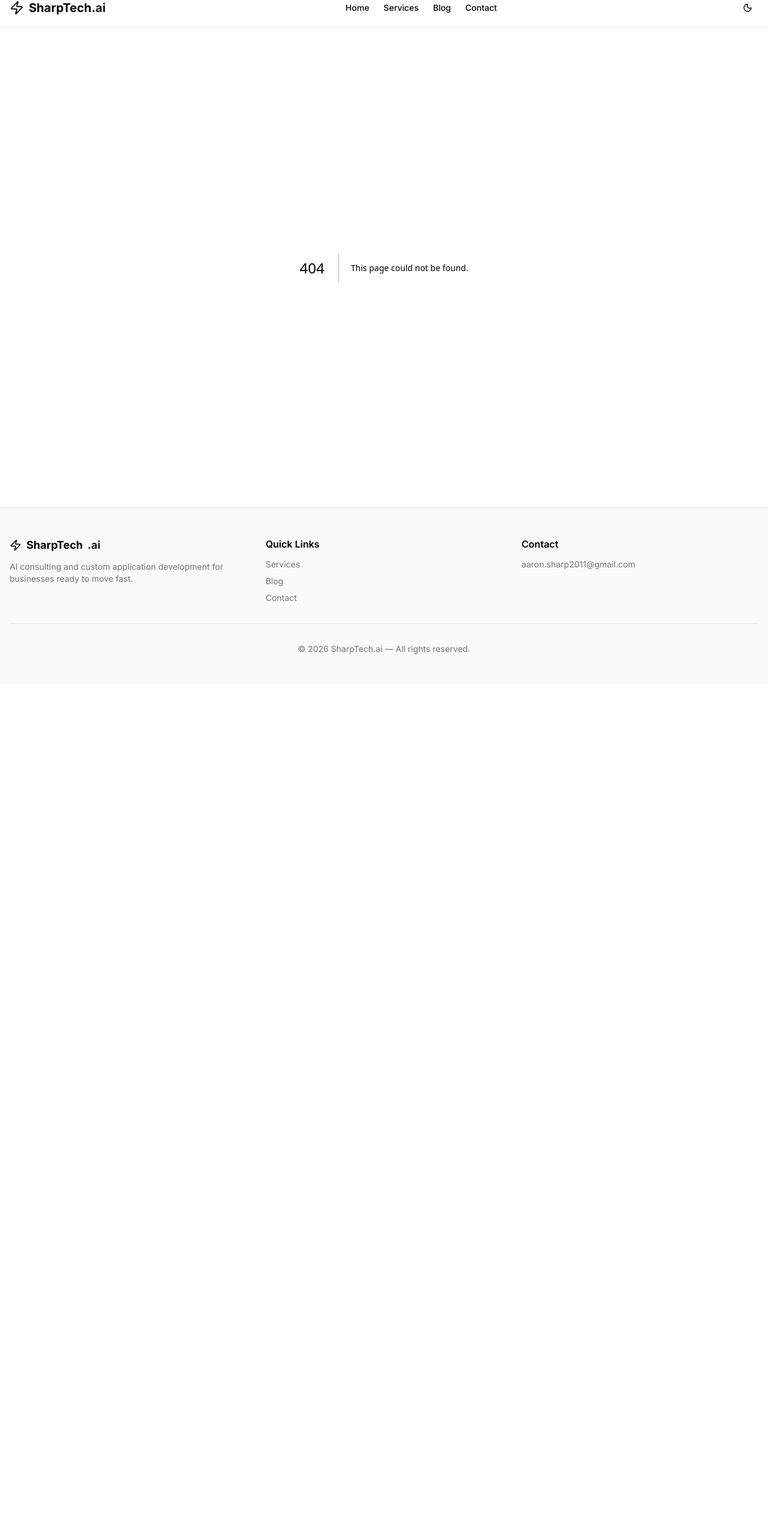
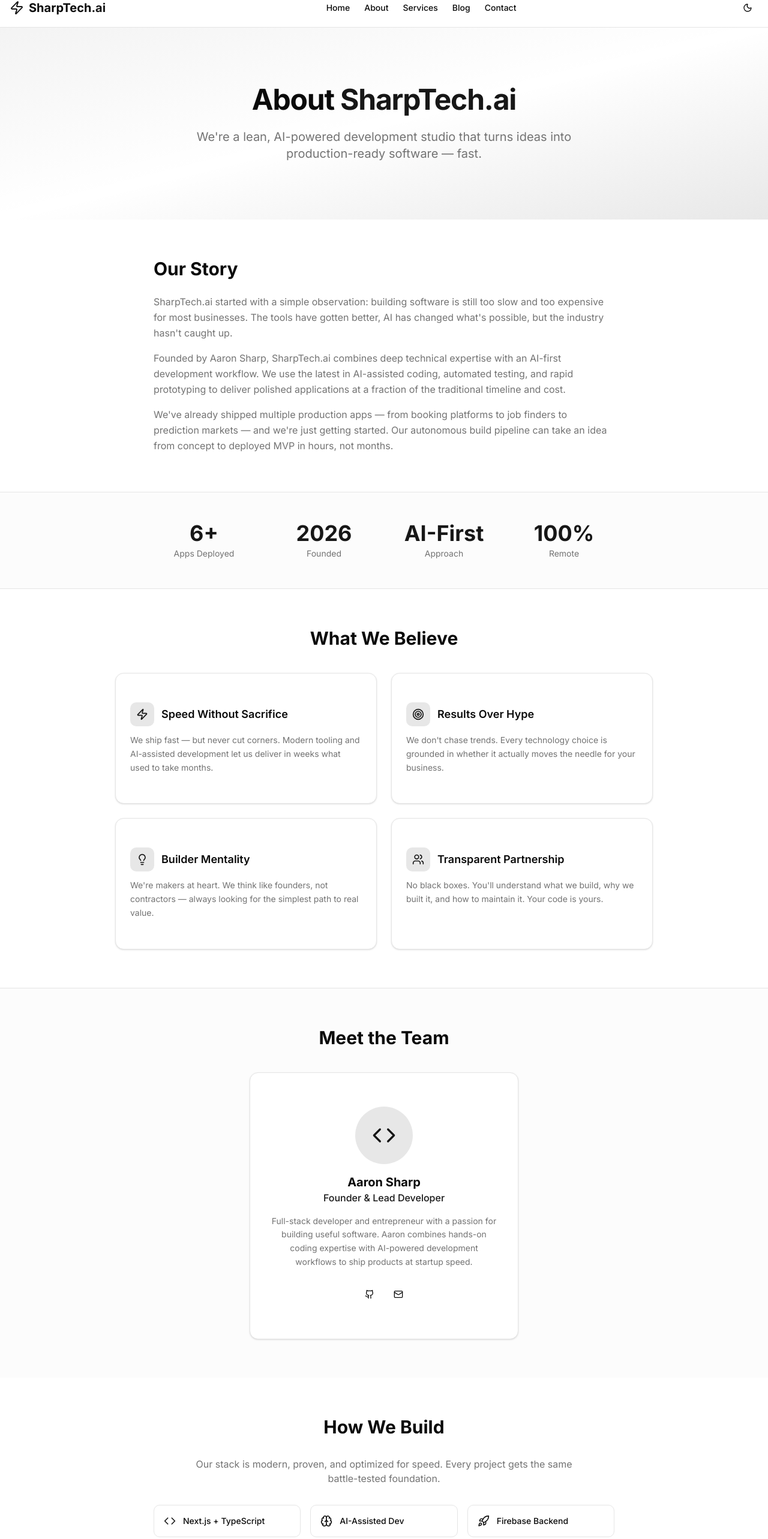
Before and after one commit to asharptechsolutions/sharptech-website, a Next.js app: page /sharptech-website/about in a window 1280 px wide. Before the commit this address had no page. Shown: the part 19-2585 px from the top of the page at 60% size. Before the commit the page ends 1159 px from the top, so only its background shows below. Built offline with nearby package versions, Linux system fonts and the light colour scheme.

Commit message:
fix: remove hardcoded basePath from all Link hrefs - Next.js auto-prepends basePath, causing double /sharptech-website/sharptech-website/ URLs and 404s on navigation

```diff
--- /dev/null
+++ b/src/app/about/page.tsx
@@ -0,0 +1,229 @@
+import { Card, CardContent } from "@/components/ui/card";
+import { Button } from "@/components/ui/button";
+import Link from "next/link";
+import {
+  Zap,
+  Target,
+  Lightbulb,
+  Users,
+  ArrowRight,
+  Code,
+  Brain,
+  Rocket,
+  Github,
+  Linkedin,
+  Mail,
+} from "lucide-react";
+
+const values = [
+  {
+    icon: Zap,
+    title: "Speed Without Sacrifice",
+    desc: "We ship fast — but never cut corners. Modern tooling and AI-assisted development let us deliver in weeks what used to take months.",
+  },
+  {
+    icon: Target,
+    title: "Results Over Hype",
+    desc: "We don't chase trends. Every technology choice is grounded in whether it actually moves the needle for your business.",
+  },
+  {
+    icon: Lightbulb,
+    title: "Builder Mentality",
+    desc: "We're makers at heart. We think like founders, not contractors — always looking for the simplest path to real value.",
+  },
+  {
+    icon: Users,
+    title: "Transparent Partnership",
+    desc: "No black boxes. You'll understand what we build, why we built it, and how to maintain it. Your code is yours.",
+  },
+];
+
+const milestones = [
+  { value: "6+", label: "Apps Deployed" },
+  { value: "2026", label: "Founded" },
+  { value: "AI-First", label: "Approach" },
+  { value: "100%", label: "Remote" },
+];
+
+export default function AboutPage() {
+  return (
+    <div>
+      {/* Hero */}
+      <section className="relative overflow-hidden">
+        <div className="absolute inset-0 bg-gradient-to-br from-primary/5 via-transparent to-primary/10" />
+        <div className="container mx-auto px-4 py-16 md:py-24 relative">
+          <div className="max-w-3xl mx-auto text-center space-y-6">
+            <h1 className="text-4xl md:text-5xl font-bold tracking-tight">
+              About <span className="text-primary">SharpTech.ai</span>
+            </h1>
+            <p className="text-lg md:text-xl text-muted-foreground max-w-2xl mx-auto">
+              We&apos;re a lean, AI-powered development studio that turns ideas into
+              production-ready software — fast.
+            </p>
+          </div>
+        </div>
+      </section>
+
+      {/* Story */}
+      <section className="container mx-auto px-4 py-16">
+        <div className="max-w-3xl mx-auto space-y-6">
+          <h2 className="text-2xl md:text-3xl font-bold">Our Story</h2>
+          <div className="space-y-4 text-muted-foreground leading-relaxed">
+            <p>
+              SharpTech.ai started with a simple observation: building software is
+              still too slow and too expensive for most businesses. The tools have
+              gotten better, AI has changed what&apos;s possible, but the industry
+              hasn&apos;t caught up.
+            </p>
+            <p>
+              Founded by Aaron Sharp, SharpTech.ai combines deep technical
+              expertise with an AI-first development workflow. We use the latest in
+              AI-assisted coding, automated testing, and rapid prototyping to
+              deliver polished applications at a fraction of the traditional
+              timeline and cost.
+            </p>
+            <p>
+              We&apos;ve already shipped multiple production apps — from booking
+              platforms to job finders to prediction markets — and we&apos;re just
+              getting started. Our autonomous build pipeline can take an idea from
+              concept to deployed MVP in hours, not months.
+            </p>
+          </div>
+        </div>
+      </section>
+
+      {/* Milestones */}
+      <section className="border-y bg-muted/30">
+        <div className="container mx-auto px-4 py-12">
+          <div className="grid grid-cols-2 md:grid-cols-4 gap-8 max-w-3xl mx-auto text-center">
+            {milestones.map((m) => (
+              <div key={m.label}>
+                <p className="text-3xl md:text-4xl font-bold text-primary">{m.value}</p>
+                <p className="text-sm text-muted-foreground mt-1">{m.label}</p>
+              </div>
+            ))}
+          </div>
+        </div>
+      </section>
+
+      {/* Values */}
+      <section className="container mx-auto px-4 py-16">
+        <div className="max-w-4xl mx-auto">
+          <h2 className="text-2xl md:text-3xl font-bold text-center mb-10">
+            What We Believe
+          </h2>
+          <div className="grid md:grid-cols-2 gap-6">
+            {values.map((v) => (
+              <Card key={v.title} className="border bg-card">
+                <CardContent className="p-6 space-y-3">
+                  <div className="flex items-center gap-3">
+                    <div className="rounded-lg bg-primary/10 p-2.5">
+                      <v.icon className="h-5 w-5 text-primary" />
+                    </div>
+                    <h3 className="font-semibold text-lg">{v.title}</h3>
+                  </div>
+                  <p className="text-muted-foreground text-sm leading-relaxed">
+                    {v.desc}
+                  </p>
+                </CardContent>
+              </Card>
+            ))}
+          </div>
+        </div>
+      </section>
+
+      {/* Team */}
+      <section className="border-t bg-muted/30">
+        <div className="container mx-auto px-4 py-16">
+          <div className="max-w-4xl mx-auto">
+            <h2 className="text-2xl md:text-3xl font-bold text-center mb-10">
+              Meet the Team
+            </h2>
+            <div className="max-w-md mx-auto">
+              <Card className="border bg-card overflow-hidden">
+                <CardContent className="p-8 text-center space-y-4">
+                  <div className="w-24 h-24 rounded-full bg-primary/10 flex items-center justify-center mx-auto">
+                    <Code className="h-10 w-10 text-primary" />
+                  </div>
+                  <div>
+                    <h3 className="text-xl font-bold">Aaron Sharp</h3>
+                    <p className="text-primary font-medium">Founder & Lead Developer</p>
+                  </div>
+                  <p className="text-muted-foreground text-sm leading-relaxed">
+                    Full-stack developer and entrepreneur with a passion for
+                    building useful software. Aaron combines hands-on coding
+                    expertise with AI-powered development workflows to ship
+                    products at startup speed.
+                  </p>
+                  <div className="flex justify-center gap-3 pt-2">
+                    <Button variant="ghost" size="icon" asChild>
+                      <a
+                        href="https://github.com/asharptechsolutions"
+                        target="_blank"
+                        rel="noopener noreferrer"
+                      >
+                        <Github className="h-5 w-5" />
+                      </a>
+                    </Button>
+                    <Button variant="ghost" size="icon" asChild>
+                      <a href="mailto:aaron.sharp2011@gmail.com">
+                        <Mail className="h-5 w-5" />
+                      </a>
+                    </Button>
+                  </div>
+                </CardContent>
+              </Card>
+            </div>
+          </div>
+        </div>
+      </section>
+
+      {/* Tech Stack */}
+      <section className="container mx-auto px-4 py-16">
+        <div className="max-w-3xl mx-auto text-center space-y-8">
+          <h2 className="text-2xl md:text-3xl font-bold">How We Build</h2>
+          <p className="text-muted-foreground max-w-2xl mx-auto">
+            Our stack is modern, proven, and optimized for speed. Every project
+            gets the same battle-tested foundation.
+          </p>
+          <div className="grid grid-cols-2 md:grid-cols-3 gap-4">
+            {[
+              { icon: Code, label: "Next.js + TypeScript" },
+              { icon: Brain, label: "AI-Assisted Dev" },
+              { icon: Rocket, label: "Firebase Backend" },
+              { icon: Zap, label: "Tailwind CSS" },
+              { icon: Target, label: "Stripe Payments" },
+              { icon: Users, label: "GitHub CI/CD" },
+            ].map((t) => (
+              <div
+                key={t.label}
+                className="flex items-center gap-3 rounded-lg border p-4 bg-card"
+              >
+                <t.icon className="h-5 w-5 text-primary shrink-0" />
+                <span className="text-sm font-medium">{t.label}</span>
+              </div>
+            ))}
+          </div>
+        </div>
+      </section>
+
+      {/* CTA */}
+      <section className="border-t bg-muted/30">
+        <div className="container mx-auto px-4 py-16 text-center space-y-6">
+          <h2 className="text-2xl md:text-3xl font-bold">
+            Ready to Build Something?
+          </h2>
+          <p className="text-muted-foreground max-w-lg mx-auto">
+            Whether you have a fully formed idea or just a hunch, we&apos;d love to
+            hear about it.
+          </p>
+          <Button asChild size="lg">
+            <Link href="/contact">
+              Let&apos;s Talk <ArrowRight className="ml-2 h-4 w-4" />
+            </Link>
+          </Button>
+        </div>
+      </section>
+    </div>
+  );
+}
--- a/src/app/blog/page.tsx
+++ b/src/app/blog/page.tsx
@@ -58,7 +58,7 @@ export default function BlogPage() {
       ) : (
         <div className="grid md:grid-cols-2 lg:grid-cols-3 gap-6 max-w-6xl mx-auto">
           {posts.map((post) => (
-            <Link key={post.id} href={`/sharptech-website/blog/post?id=${post.id}`}>
+            <Link key={post.id} href={`/blog/post?id=${post.id}`}>
               <Card className="h-full hover:border-primary/50 transition-colors cursor-pointer">
                 <CardHeader>
                   <div className="flex items-center gap-2 text-xs text-muted-foreground mb-2">
--- a/src/app/blog/post/page.tsx
+++ b/src/app/blog/post/page.tsx
@@ -40,7 +40,7 @@ function BlogPostContent() {
   return (
     <div className="max-w-3xl mx-auto">
       <Button asChild variant="ghost" className="mb-6">
-        <Link href="/sharptech-website/blog"><ArrowLeft className="h-4 w-4 mr-2" /> Back to Blog</Link>
+        <Link href="/blog"><ArrowLeft className="h-4 w-4 mr-2" /> Back to Blog</Link>
       </Button>
 
       <article className="space-y-6">
--- a/src/app/page.tsx
+++ b/src/app/page.tsx
@@ -37,12 +37,12 @@ export default function Home() {
             </p>
             <div className="flex flex-col sm:flex-row gap-3 justify-center">
               <Button asChild size="lg">
-                <Link href="/sharptech-website/contact">
+                <Link href="/contact">
                   Get in Touch <ArrowRight className="ml-2 h-4 w-4" />
                 </Link>
               </Button>
               <Button asChild variant="outline" size="lg">
-                <Link href="/sharptech-website/services">Our Services</Link>
+                <Link href="/services">Our Services</Link>
               </Button>
             </div>
           </div>
@@ -95,7 +95,7 @@ export default function Home() {
             Whether you need an AI strategy, a custom app, or both — let&apos;s talk.
           </p>
           <Button asChild variant="secondary" size="lg">
-            <Link href="/sharptech-website/contact">Contact Us <ArrowRight className="ml-2 h-4 w-4" /></Link>
+            <Link href="/contact">Contact Us <ArrowRight className="ml-2 h-4 w-4" /></Link>
           </Button>
         </div>
       </section>
--- a/src/components/footer.tsx
+++ b/src/components/footer.tsx
@@ -18,9 +18,10 @@ export function Footer() {
           <div>
             <h4 className="font-semibold mb-3">Quick Links</h4>
             <nav className="flex flex-col gap-2 text-sm text-muted-foreground">
-              <Link href="/sharptech-website/services" className="hover:text-primary transition-colors">Services</Link>
-              <Link href="/sharptech-website/blog" className="hover:text-primary transition-colors">Blog</Link>
-              <Link href="/sharptech-website/contact" className="hover:text-primary transition-colors">Contact</Link>
+              <Link href="/about" className="hover:text-primary transition-colors">About</Link>
+              <Link href="/services" className="hover:text-primary transition-colors">Services</Link>
+              <Link href="/blog" className="hover:text-primary transition-colors">Blog</Link>
+              <Link href="/contact" className="hover:text-primary transition-colors">Contact</Link>
             </nav>
           </div>
           <div>
--- a/src/components/navbar.tsx
+++ b/src/components/navbar.tsx
@@ -8,10 +8,11 @@ import { Button } from "@/components/ui/button";
 import { Sheet, SheetContent, SheetTrigger, SheetTitle } from "@/components/ui/sheet";
 
 const links = [
-  { href: "/sharptech-website/", label: "Home" },
-  { href: "/sharptech-website/services", label: "Services" },
-  { href: "/sharptech-website/blog", label: "Blog" },
-  { href: "/sharptech-website/contact", label: "Contact" },
+  { href: "/", label: "Home" },
+  { href: "/about", label: "About" },
+  { href: "/services", label: "Services" },
+  { href: "/blog", label: "Blog" },
+  { href: "/contact", label: "Contact" },
 ];
 
 export function Navbar() {
@@ -25,7 +26,7 @@ export function Navbar() {
     <header className="sticky top-0 z-50 w-full border-b bg-background/95 backdrop-blur supports-[backdrop-filter]:bg-background/60">
       <div className="container mx-auto flex h-16 items-center justify-between px-4">
         {/* Logo */}
-        <Link href="/sharptech-website/" className="flex items-center gap-2 font-bold text-xl">
+        <Link href="/" className="flex items-center gap-2 font-bold text-xl">
           <Zap className="h-6 w-6 text-primary" />
           <span>SharpTech<span className="text-primary">.ai</span></span>
         </Link>
```
